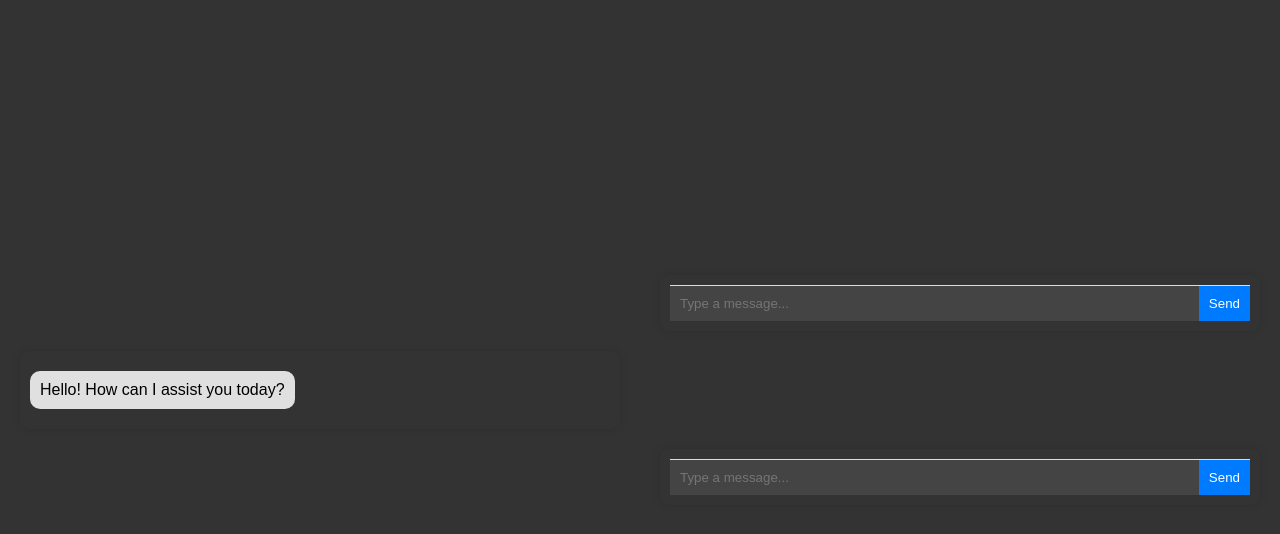
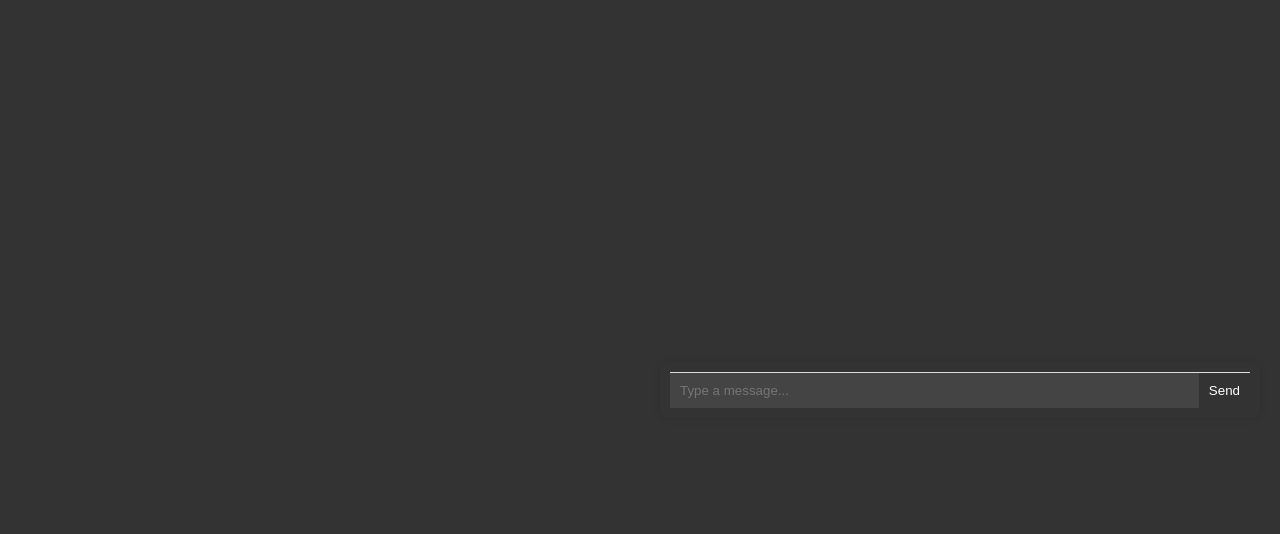
Before and after one commit to negativenagesh/ArogyaMitra, a Flask app: page / in a window 1280 px wide. Shown: the top 534 px of the page. Run offline with Flask 3, Linux system fonts and the light colour scheme.

Commit message:
modified again

```diff
--- a/templates/chat.html
+++ b/templates/chat.html
@@ -18,20 +18,22 @@
             padding: 20px;
             box-sizing: border-box;
         }
-        .chat-container {
+        .chat-input-container {
+            display: flex;
+            flex-direction: column;
+            justify-content: center;
+            align-items: center;
             width: 90%;
             max-width: 600px;
             background-color: #333; /* Same color as webpage background */
             border-radius: 10px;
             box-shadow: 0 0 10px rgba(0, 0, 0, 0.1);
             overflow: hidden;
-            display: flex;
-            flex-direction: column;
             padding: 10px;
             box-sizing: border-box;
+            margin-bottom: 20px;
         }
         .chat-output-container, .chat-input-container {
-            display: none;
             width: 90%;
             max-width: 600px;
             background-color: #333; /* Same color as webpage background */
@@ -45,10 +47,12 @@
             margin-bottom: 20px;
         }
         .chat-output-container {
+            display: none; /* Initially hidden */
             align-items: flex-start;
             margin-right: auto;
         }
         .chat-input-container {
+            display: flex;
             align-items: flex-end;
             margin-left: auto;
         }
@@ -57,6 +61,7 @@
             width: 100%;
             overflow-y: auto;
             max-height: 70vh;
+            margin-bottom: 10px;
         }
         .chat-input {
             display: flex;
@@ -74,9 +79,10 @@
         .chat-input button {
             padding: 10px;
             border: none;
-            background-color: #007bff;
+            background-color: #333; /* Same color as webpage background */
             color: #fff;
             cursor: pointer;
+            border-radius: 5px; /* Optional: Rounded corners for the button */
         }
         .chat-message {
             margin: 10px 0;
@@ -111,17 +117,10 @@
     <div class="chat-output-container" id="chat-output-container">
         <div class="chat-output" id="chat-output"></div>
     </div>
-    <div class="chat-input-container" id="chat-input-container">
-        <div class="chat-input">
-            <input type="text" id="user-input-2" placeholder="Type a message...">
-            <button onclick="sendMessage()">Send</button>
-        </div>
-    </div>
     <script>
         const chatOutput = document.getElementById('chat-output');
         const initialInputContainer = document.getElementById('initial-input-container');
         const chatOutputContainer = document.getElementById('chat-output-container');
-        const chatInputContainer = document.getElementById('chat-input-container');
 
         function addMessage(content, sender) {
             const messageElement = document.createElement('div');
@@ -132,7 +131,7 @@
             messageElement.appendChild(messageContent);
 
             if (sender === 'user') {
-                chatInputContainer.insertBefore(messageElement, chatInputContainer.firstChild);
+                chatOutputContainer.insertBefore(messageElement, chatOutputContainer.firstChild);
             } else {
                 chatOutput.appendChild(messageElement);
                 chatOutput.scrollTop = chatOutput.scrollHeight;
@@ -141,22 +140,16 @@
 
         function sendMessage() {
             const userInput = document.getElementById('user-input');
-            const userInput2 = document.getElementById('user-input-2');
-            const message = userInput ? userInput.value.trim() : userInput2.value.trim();
+            const message = userInput.value.trim();
             if (message) {
                 addMessage(message, 'user');
-                if (userInput) {
                 userInput.value = '';
                 initialInputContainer.style.display = 'none';
                 chatOutputContainer.style.display = 'flex';
-                    chatInputContainer.style.display = 'flex';
-                } else {
-                    userInput2.value = '';
             }
             // Here, you would send the message to your backend and get the response
             // For demonstration, let's just echo the message
             setTimeout(() => addMessage('This is a response from the chatbot.', 'bot'), 1000);
-            }
         }
 
         // Dummy initial bot message
```
Lines whose indentation alone changed are shown as unchanged.
